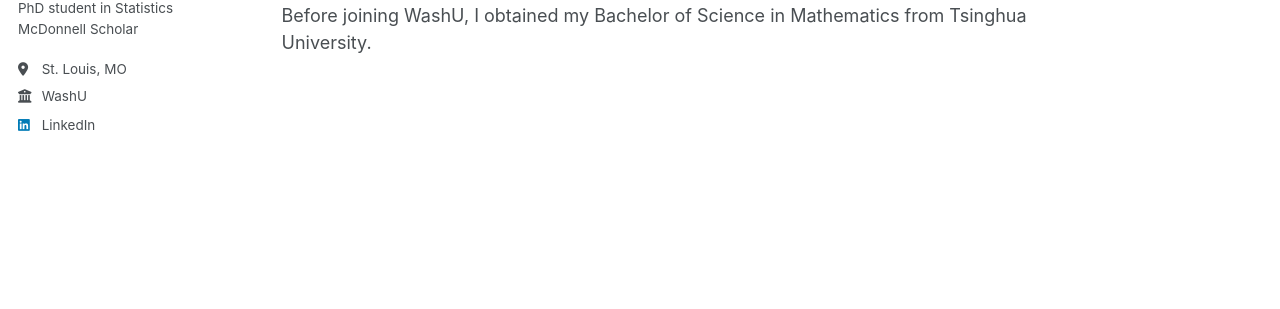
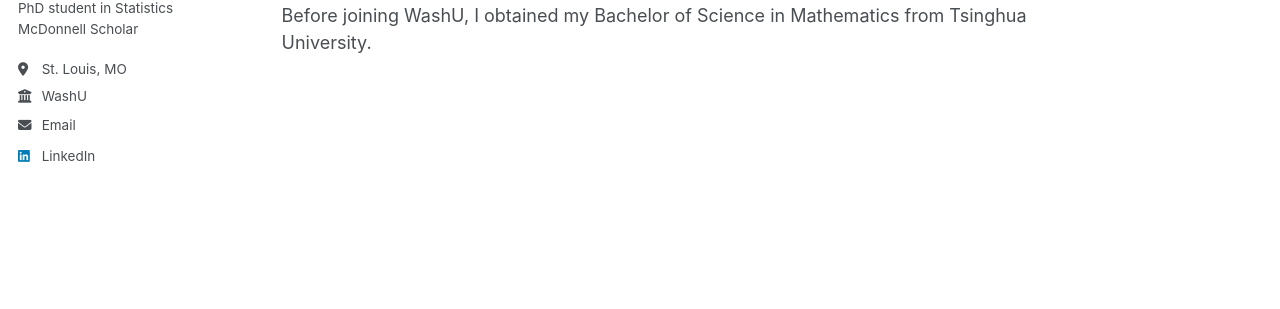
Before and after one commit to Yicheng-Teng/Yicheng-Teng.github.io, a Jekyll site: the page built from _pages/about.md, in a window 1280 px wide. Shown: the part 323-632 px from the top of the page. Built offline with Jekyll 4.4.1, drawn with Linux system fonts in a browser that asks for light colours; a script bundle is joined from its source files by our own code; library files that are not in the unit come from our copies.

Commit message:
Update _config.yml

```diff
--- a/_config.yml
+++ b/_config.yml
@@ -30,7 +30,7 @@ author:
   location         : "St. Louis, MO"
   employer         : "WashU"
   uri              : # URL
-  tengy@wustl.edu  : "tengy@wustl.edu"
+  email            : "tengy@wustl.edu"
 
   # Academic websites
   academia         : # URL
```
